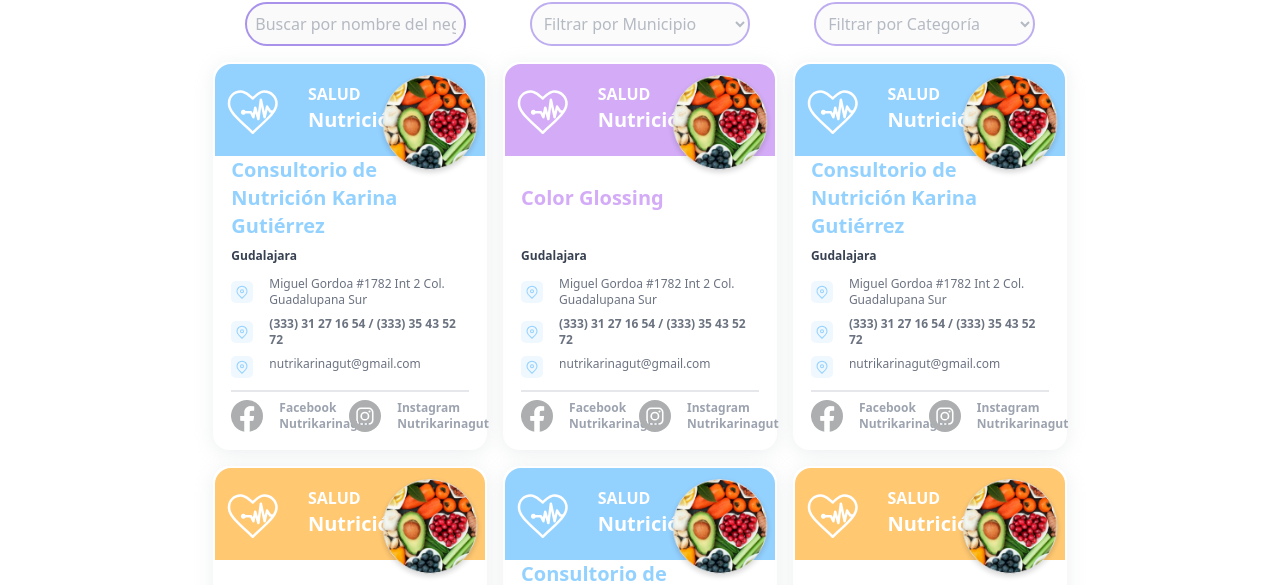
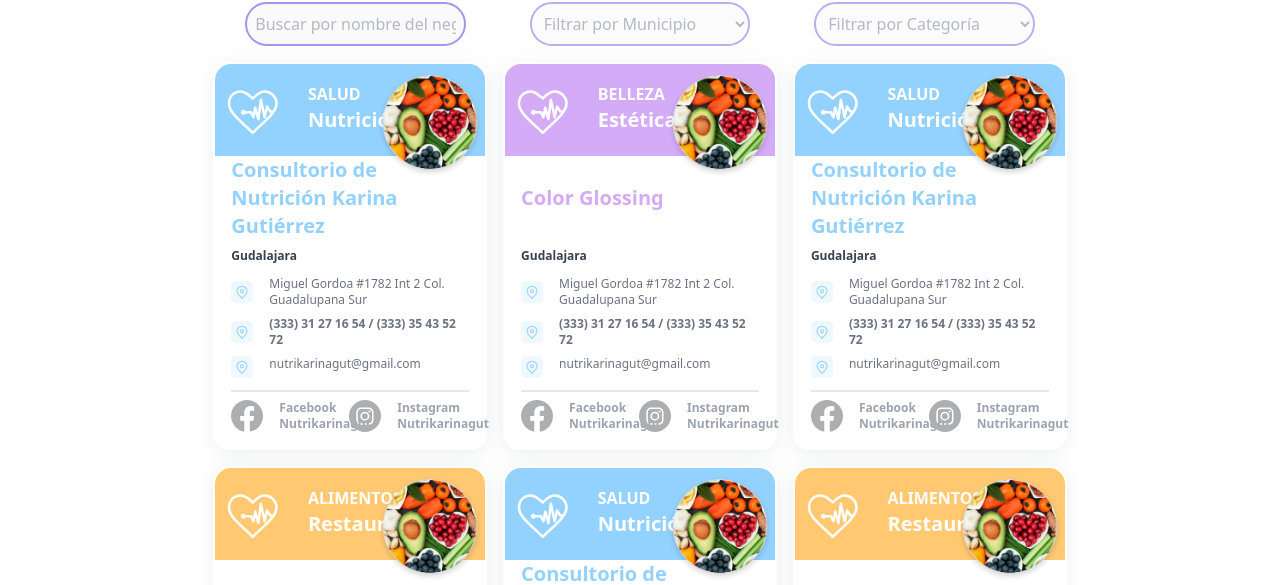
Before and after one commit to DonytXz/mujeres, a React (Create React App) app: page / in a window 1280 px wide. Shown: the part 215-800 px from the top of the page. Built offline with nearby package versions, Linux system fonts and the light colour scheme.

Commit message:
[ADDED] txt card

```diff
--- a/src/components/directory/Grid.jsx
+++ b/src/components/directory/Grid.jsx
@@ -19,8 +19,8 @@ const Grid = () => {
           place="Color Glossing"
           imgPath1={incHealth}
           imgPath2={imgHealth}
-          subtitle="SALUD"
-          title="Nutrición"
+          subtitle="BELLEZA"
+          title="Estética"
           color="light_violet"
         />
         <Card
@@ -35,8 +35,8 @@ const Grid = () => {
           place="Fonda El Sazón de Julia"
           imgPath1={incHealth}
           imgPath2={imgHealth}
-          subtitle="SALUD"
-          title="Nutrición"
+          subtitle="ALIMENTOS"
+          title="Restaurantes"
           color="light_yellow"
         />
         <Card
@@ -51,8 +51,8 @@ const Grid = () => {
           place="Fonda El Sazón de Julia"
           imgPath1={incHealth}
           imgPath2={imgHealth}
-          subtitle="SALUD"
-          title="Nutrición"
+          subtitle="ALIMENTOS"
+          title="Restaurantes"
           color="light_yellow"
         />
       </div>
```
